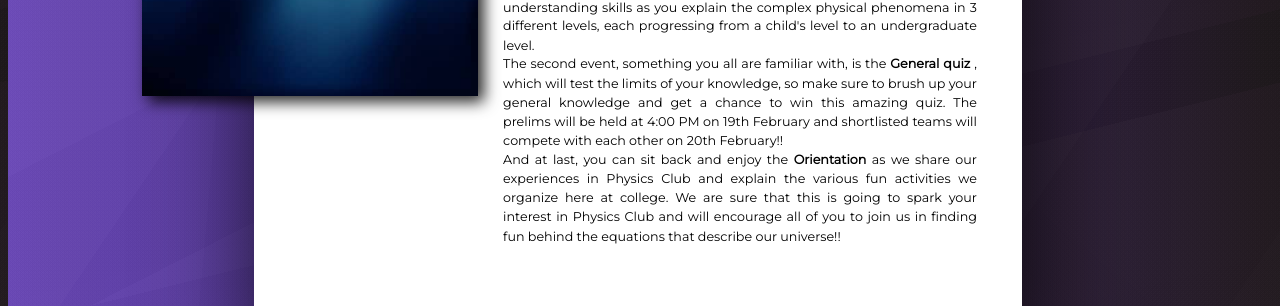
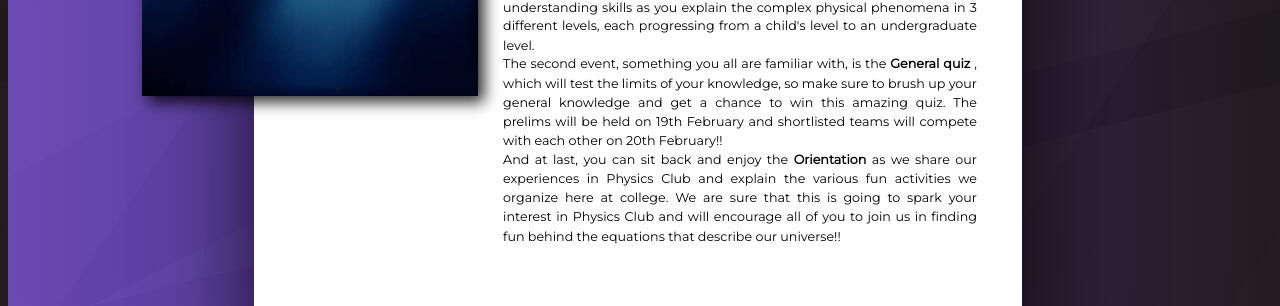
Before and after one commit to PhysicsClubSVNIT/PhysicsClubSVNIT.github.io, a Jekyll site: the page built from events.html, in a window 1280 px wide and 900 px high, scrolled down 843 px. Shown: the part 204-510 px from the top of the window. Built offline with Jekyll 4.4.1, drawn with Linux system fonts in a browser that asks for light colours; some web fonts are replaced.

Commit message:
add event

```diff
--- a/_data/events.json
+++ b/_data/events.json
@@ -21,7 +21,7 @@
 		"name": "Pratyaksha 2022",
 		"date": "19-20 February 2022",
 		"poster": "190222",
-		"descr": "The Physics Club, SVNIT presents to you our trademark event, Pratyaksha. The event will span 2 days, the 19th and 20th of February, 2022.<br><br>Our first event is <b>Explain in 3 Levels</b> , a test of your oratory and understanding skills as you explain the complex physical phenomena in 3 different levels, each progressing from a child's level to an undergraduate level.<br>The second event, something you all are familiar with, is the <b>General quiz</b> , which will test the limits of your knowledge, so make sure to brush up your general knowledge and get a chance to win this amazing quiz. The prelims will be held at 4:00 PM on 19th February and shortlisted teams will compete with each other on 20th February!! <br> And at last, you can sit back and enjoy the <b>Orientation</b> as we share our experiences in Physics Club and explain the various fun activities we organize here at college. We are sure that this is going to spark your interest in Physics Club and will encourage all of you to join us in finding fun behind the equations that describe our universe!! ",
+		"descr": "The Physics Club, SVNIT presents to you our trademark event, Pratyaksha. The event will span 2 days, the 19th and 20th of February, 2022.<br><br>Our first event is <b>Explain in 3 Levels</b> , a test of your oratory and understanding skills as you explain the complex physical phenomena in 3 different levels, each progressing from a child's level to an undergraduate level.<br>The second event, something you all are familiar with, is the <b>General quiz</b> , which will test the limits of your knowledge, so make sure to brush up your general knowledge and get a chance to win this amazing quiz. The prelims will be held on 19th February and shortlisted teams will compete with each other on 20th February!! <br> And at last, you can sit back and enjoy the <b>Orientation</b> as we share our experiences in Physics Club and explain the various fun activities we organize here at college. We are sure that this is going to spark your interest in Physics Club and will encourage all of you to join us in finding fun behind the equations that describe our universe!! ",
 		"youtube": "https://youtu.be/2uhgzFLVGj0"
 	},
 
```
